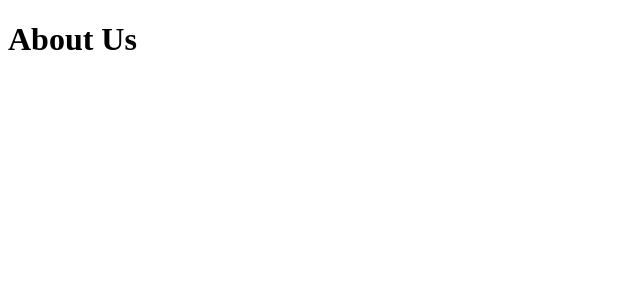
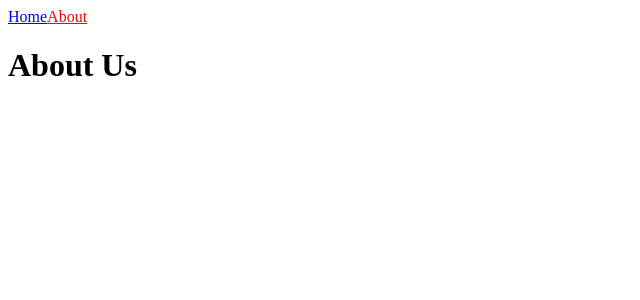
Before and after one commit to Inginginging/basic_of_next, a Next.js app: page /about in a window 1280 px wide. Shown: the top 300 px of the page, without its empty margins (0-640 px from the left). Built offline with nearby package versions, Linux system fonts and the light colour scheme.

Commit message:
Router (useRouter, Link)

```diff
--- /dev/null
+++ b/components/Nav.js
@@ -0,0 +1,19 @@
+import Link from "next/link";
+import { useRouter } from "next/router";
+
+export default function Nav() {
+  //앱의 함수 컴포넌트에서 Router 객체 내부에 접근할 수 있게 해주는 hook
+  const router = useRouter();
+  return (
+    <nav>
+      <Link href="/">
+        <a style={{ color: router.pathname === "/" ? "red" : "blue" }}>Home</a>
+      </Link>
+      <Link href="/about">
+        <a style={{ color: router.pathname === "/about" ? "red" : "blue" }}>
+          About
+        </a>
+      </Link>
+    </nav>
+  );
+}
--- a/pages/about.js
+++ b/pages/about.js
@@ -1,3 +1,10 @@
+import Nav from "../components/Nav";
+
 export default function About() {
-  return <h1>About Us</h1>;
+  return (
+    <div>
+      <Nav />
+      <h1>About Us</h1>
+    </div>
+  );
 }
```
Also changed, not shown: pages/index.js (+8 -1 lines).
